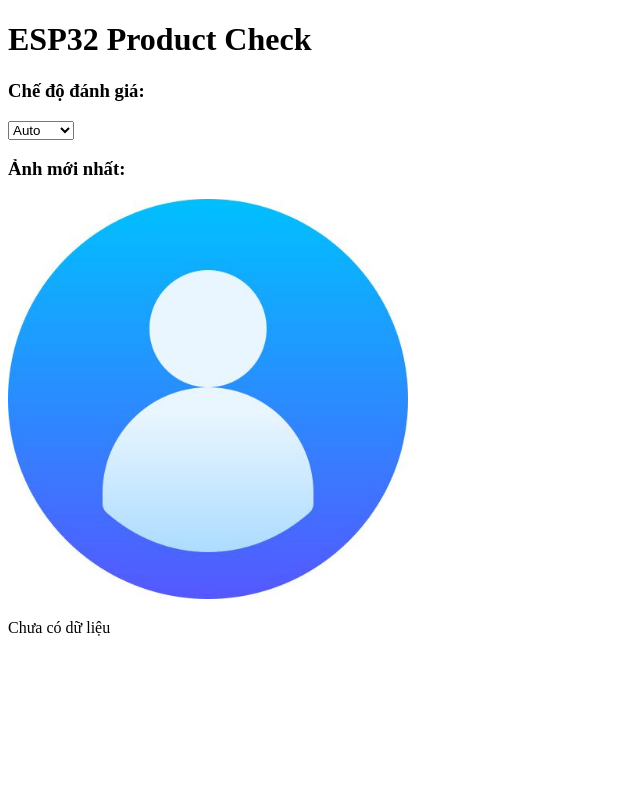
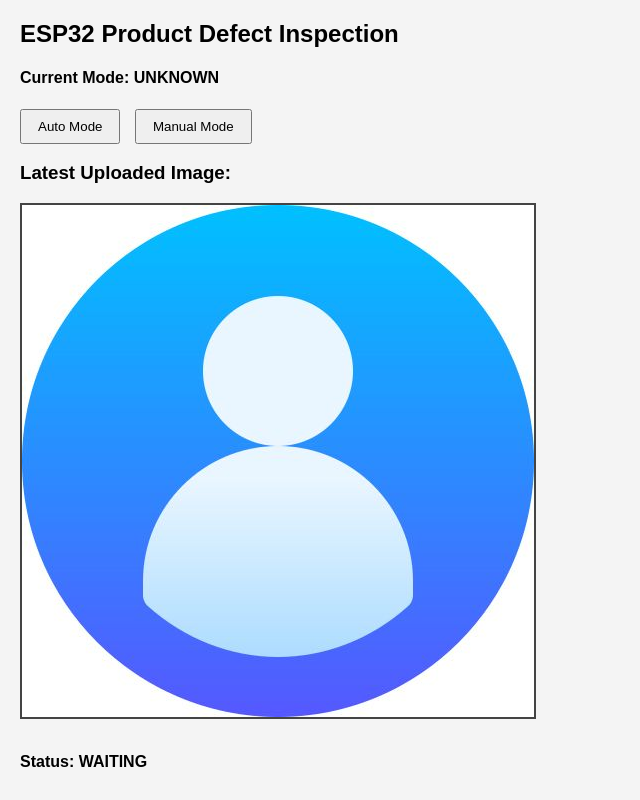
Before and after one commit to DTP-03/esp32-product-check, a Flask app: page / in a window 1280 px wide. Shown: the whole page, without its empty margins (0-640 px from the left). Run offline with Flask 2, Linux system fonts and the light colour scheme.

Commit message:
Update index.html

```diff
--- a/templates/index.html
+++ b/templates/index.html
@@ -1,75 +1,85 @@
 <!DOCTYPE html>
 <html lang="en">
 <head>
-  <meta charset="UTF-8" />
-  <meta name="viewport" content="width=device-width, initial-scale=1.0"/>
-  <title>ESP32 Product Check</title>
+  <meta charset="UTF-8">
+  <title>ESP32 Product Inspection</title>
+  <style>
+    body { font-family: Arial, sans-serif; margin: 20px; background-color: #f4f4f4; }
+    img { max-width: 100%; height: auto; border: 2px solid #444; margin-bottom: 20px; }
+    .status { font-weight: bold; margin-top: 10px; }
+    .controls { margin-top: 20px; }
+    .message { color: green; margin-top: 10px; font-weight: bold; }
+    button { margin-right: 10px; padding: 8px 16px; }
+  </style>
 </head>
 <body>
-  <h1>ESP32 Product Check</h1>
+  <h2>ESP32 Product Defect Inspection</h2>
 
-  <h3>Chế độ đánh giá:</h3>
-  <select id="mode" onchange="changeMode()">
-    <option value="auto" {% if mode == "auto" %}selected{% endif %}>Auto</option>
-    <option value="manual" {% if mode == "manual" %}selected{% endif %}>Manual</option>
-  </select>
-
-  <h3>Ảnh mới nhất:</h3>
-  <img id="productImage" src="/static/latest.jpg" alt="Latest Image" width="400"/>
-
-  <div id="manual-buttons" style="display: none;">
-    <button onclick="sendManualResult('OK')">OK</button>
-    <button onclick="sendManualResult('ERROR')">ERROR</button>
+  <h4>Current Mode: <span id="current-mode">Loading...</span></h4>
+  <div class="controls">
+    <button onclick="setMode('auto')">Auto Mode</button>
+    <button onclick="setMode('manual')">Manual Mode</button>
   </div>
 
-  <p id="statusMessage">Chưa có dữ liệu</p>
+  <h3>Latest Uploaded Image:</h3>
+  <img id="latest-image" src="/static/latest.jpg" alt="Latest image">
+
+  <div class="status" id="result-status">Status: WAITING</div>
+
+  <div class="controls" id="manual-controls" style="display: none">
+    <button onclick="submitManualResult('OK')">Mark as OK</button>
+    <button onclick="submitManualResult('ERROR')">Mark as ERROR</button>
+  </div>
+
+  <div class="message" id="message-box"></div>
 
   <script>
-    let mode = "{{ mode }}";
-
-    function changeMode() {
-      mode = document.getElementById("mode").value;
-      fetch('/set-mode', {
+    async function setMode(mode) {
+      await fetch('/set-mode', {
         method: 'POST',
         headers: { 'Content-Type': 'application/json' },
-        body: JSON.stringify({ mode: mode })
+        body: JSON.stringify({ mode })
       });
-      updateManualButtons();
+      document.getElementById('current-mode').textContent = mode.toUpperCase();
+      document.getElementById('manual-controls').style.display = (mode === 'manual') ? 'block' : 'none';
+      loadStatus();
     }
 
-    function updateManualButtons() {
-      document.getElementById("manual-buttons").style.display = (mode === "manual") ? "block" : "none";
+    async function loadStatus() {
+      const res = await fetch('/status');
+      const data = await res.json();
+      if (data.status) {
+        document.getElementById('result-status').textContent = 'Status: ' + data.status;
+        if (data.image) {
+          document.getElementById('latest-image').src = '/static/' + data.image + '?t=' + new Date().getTime();
+        }
+      }
+      if (data.message) {
+        document.getElementById('message-box').textContent = data.message;
+      }
     }
 
-    function sendManualResult(result) {
-      fetch('/manual-result', {
+    async function submitManualResult(result) {
+      const res = await fetch('/manual-result', {
         method: 'POST',
         headers: { 'Content-Type': 'application/json' },
-        body: JSON.stringify({ result: result })
-      })
-      .then(res => res.json())
-      .then(data => {
-        document.getElementById("statusMessage").innerText = data.message || data.error;
+        body: JSON.stringify({ result })
       });
+      const data = await res.json();
+      if (data.status) {
+        document.getElementById('result-status').textContent = 'Status: ' + data.status;
+        document.getElementById('message-box').textContent = 'Đã nhận diện, lưu và trả kết quả về ESP32';
+      } else if (data.error) {
+        document.getElementById('message-box').textContent = data.error;
+      }
     }
 
-    function refreshStatus() {
-      fetch('/status')
-        .then(res => res.json())
-        .then(data => {
-          if (data.image) {
-            document.getElementById("productImage").src = `/static/${data.image}?t=${new Date().getTime()}`;
-          }
-          if (data.status === "WAITING") {
-            document.getElementById("statusMessage").innerText = "Đang chờ xử lý...";
-          } else {
-            document.getElementById("statusMessage").innerText = `Kết quả: ${data.status}`;
-          }
-        });
+    setInterval(loadStatus, 3000);
+    window.onload = async () => {
+      const res = await fetch('/status');
+      const data = await res.json();
+      document.getElementById('current-mode').textContent = data.mode ? data.mode.toUpperCase() : 'UNKNOWN';
     }
-
-    updateManualButtons();
-    setInterval(refreshStatus, 2000);
   </script>
 </body>
 </html>
```
